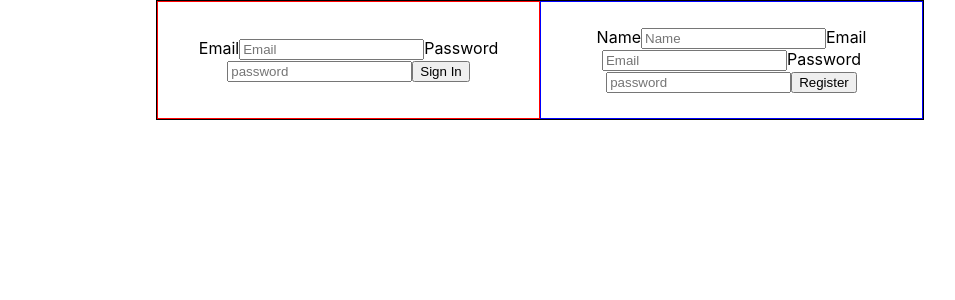
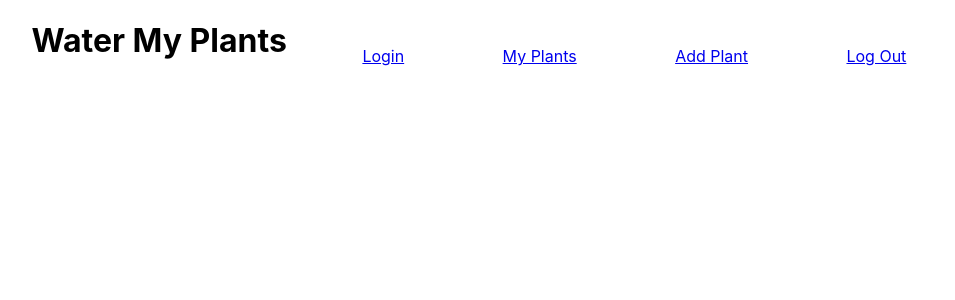
Before and after one commit to Build-Week-12152020/Front_End, a React (Create React App) app: page / in a window 1280 px wide. Shown: the top 300 px of the page, without its empty margins (100-1055 px from the left). Built offline with nearby package versions, Linux system fonts and the light colour scheme.

Commit message:
added react switch to app.js, created nav for app

```diff
--- a/src/App.css
+++ b/src/App.css
@@ -1,5 +1,5 @@
 body {
-    width: 60vw;
+    width: 85vw;
     margin: 0 auto;
 }
 .App {
@@ -7,25 +7,27 @@ body {
 }
 
 .App-logo {
-    height: 40vmin;
-    pointer-events: none;
+    display: inline;
+    width: 30%
 }
 
-@media (prefers-reduced-motion: no-preference) {
-    .App-logo {
-        animation: App-logo-spin infinite 20s linear;
-    }
+ul {
+    list-style: none;
+}
+.nav {
+    display: flex;
+    flex-direction: row;
+    justify-content: space-between;
+    align-self: flex-end;
+    width: 50%;
 }
 
+
+
+
 .App-header {
-    background-color: #282c34;
-    min-height: 100vh;
     display: flex;
-    flex-direction: column;
-    align-items: center;
-    justify-content: center;
-    font-size: calc(10px + 2vmin);
-    color: white;
+    flex-direction: row;
 }
 
 .App-link {
--- a/src/App.js
+++ b/src/App.js
@@ -1,11 +1,53 @@
+import React from 'react';
+import { BrowserRouter as Router, Route, Link, Switch} from 'react-router-dom';
+import PrivateRoute from "./components/PrivateRoute";
 import LoginPage from './components/login_page/login_page.component'
 import './App.css'
 
 function App() {
+
+    // logout function for nav
+    const logout = () => {
+        localStorage.removeItem('token');
+        console.log(`WaterMyPlants: App.js: logout: "log back in`)
+    };
+
     return (
-        <div className="App">
-            <LoginPage />
-        </div>
+        <Router>
+            <div className="App">
+                <header className="App-header">
+                    <div className="App-logo">
+                        <h1> Water My Plants</h1>
+                    </div>
+                    {/* nav bar */}
+                    <ul className="nav" >
+                        <li>
+                            <Link to="/login"> Login</Link>
+                        </li>
+                        <li>
+                            <Link to="/myplants">My Plants</Link>
+                        </li>
+                        <li>
+                            <Link to="/add">Add Plant</Link>
+                        </li>
+                        <li>
+                            <Link to="/login" onClick={logout}>Log Out</Link>
+                        </li>
+                    </ul>
+                </header>
+
+
+
+                {/* main content */}
+                <div className="main-content">
+                    <Switch>
+                        {/* <PrivateRoute exact path="/myplants" component={PlantList} /> */}
+                        <Route path="/login" component={LoginPage} />
+                    </Switch>
+                </div>
+
+            </div>
+        </Router>
     )
 }
 
--- /dev/null
+++ b/src/components/PrivateRoute.js
@@ -0,0 +1,16 @@
+import React from 'react';
+import { Route, Redirect } from 'react-router-dom';
+
+const PrivateRoute = ({component: Component, ...props}) => {
+    return <Route {...props} render={() => {
+        if (localStorage.getItem('token') && localStorage.getItem('redirect')) {
+            localStorage.removeItem('redirect');
+            return <Component />
+        } else if (localStorage.getItem('token')) {
+            return <Component />
+        }
+        return (localStorage.setItem('redirect', "Login To See Your Plants!"),<Redirect to="/login" />)
+    }} />
+};
+
+export default PrivateRoute;
```
Also changed, not shown: 1 other file (tests, documents, lock files or other folders).
